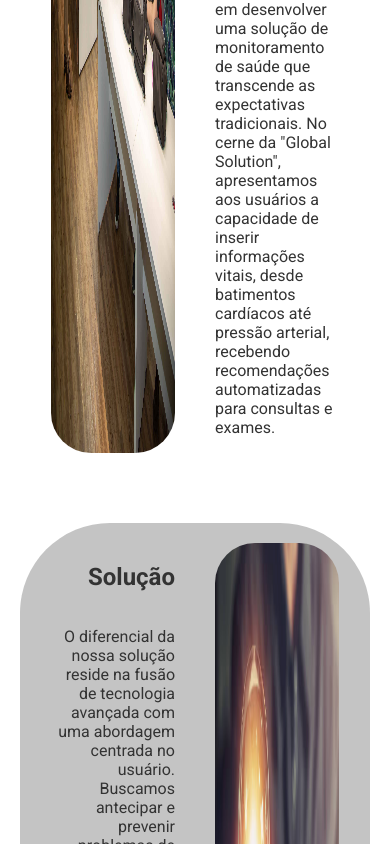
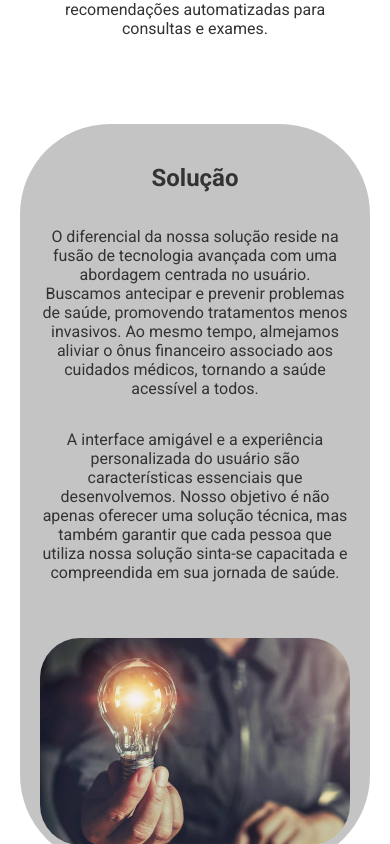
Before and after one commit to theodoro-freire/SiteGS, a plain HTML site: page Site/sobre.html in a window 390 px wide. Shown: the part 920-1764 px from the top of the page. Drawn offline with Linux system fonts and the light colour scheme.

Commit message:
Alterações

```diff
--- a/Site/style.css
+++ b/Site/style.css
@@ -337,4 +337,35 @@ button:hover {
     .img_resultado img{
         max-width: 20%;
     }
+
+    .bloco_sobre_direita{
+        flex-direction: column;
+    }
+
+    .bloco_sobre_direita div{
+        flex-direction: column;
+        max-width: 100%;
+        text-align: center;
+    }
+
+    .bloco_sobre_direita img{
+        max-width: 100%;
+        border-radius: 40px;
+    }
+
+
+    .bloco_sobre_esquerda{
+        flex-direction: column;
+    }
+
+    .bloco_sobre_esquerda div{
+        flex-direction: column;
+        max-width: 100%;
+        text-align: center;
+    }
+
+    .bloco_sobre_esquerda img{
+        max-width: 100%;
+        border-radius: 40px;
+    }
 }
```
